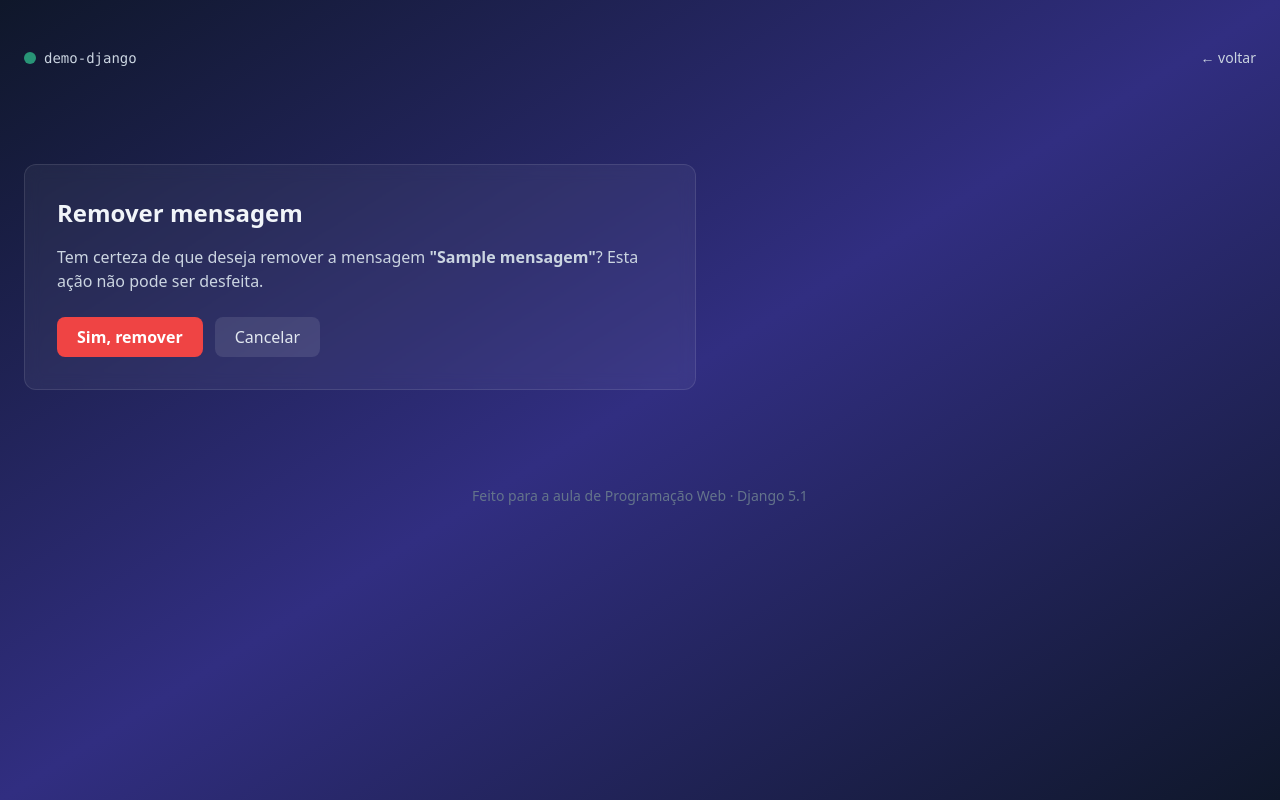
After one commit to estebanalfsa/demo-django, a Django app: page /mensagens/1/remover/ in a window 1280 px wide. The commit adds this page. Run offline with Django 5.2, Linux system fonts and the light colour scheme; tables that the repository leaves empty hold one stand-in row (values such as "Sample post"); some libraries are stand-ins or nearby versions.

Commit message:
Routeiro 6 COMPLETO

```diff
--- a/home/urls.py
+++ b/home/urls.py
@@ -6,5 +6,6 @@ urlpatterns = [
     path("", views.index, name="index"),
     path("sobre/", views.sobre, name="sobre"),
     path("nova/", views.nova_mensagem, name="nova_mensagem"),
-    path("mensagens/<int:id>/editar/", views.editar_mensagem, name="editar_mensagem"),   # ← novo
+    path("mensagens/<int:id>/editar/", views.editar_mensagem, name="editar_mensagem"),
+    path("mensagens/<int:id>/remover/", views.remover_mensagem, name="remover_mensagem"),
 ]
--- a/home/views.py
+++ b/home/views.py
@@ -1,10 +1,9 @@
-from django.shortcuts import redirect, render, get_object_or_404
+from django.contrib import messages
+from django.shortcuts import get_object_or_404, redirect, render
 from django.utils.text import slugify
 
 from .forms import MensagemForm
 from .models import Mensagem, Tag
-from django.contrib import messages
-
 
 def _aplicar_tags(mensagem, tags_texto):
     """Substitui as tags da mensagem pelas que vieram do formulário."""
@@ -57,3 +56,13 @@ def editar_mensagem(request, id):
         form = MensagemForm(instance=mensagem, initial={"tags": tags_atuais})
 
     return render(request, "home/editar.html", {"form": form, "mensagem": mensagem})
+
+def remover_mensagem(request, id):
+    mensagem = get_object_or_404(Mensagem, id=id)
+
+    if request.method == "POST":
+        mensagem.delete()
+        messages.success(request, "Mensagem removida.")
+        return redirect("index")
+
+    return render(request, "home/remover.html", {"mensagem": mensagem})
--- /dev/null
+++ b/templates/home/remover.html
@@ -0,0 +1,47 @@
+<!DOCTYPE html>
+<html lang="pt-br">
+<head>
+    <meta charset="UTF-8">
+    <meta name="viewport" content="width=device-width, initial-scale=1.0">
+    <title>Remover mensagem — Demo Django</title>
+    <script src="https://cdn.tailwindcss.com"></script>
+</head>
+<body class="bg-gradient-to-br from-slate-900 via-indigo-900 to-slate-900 min-h-screen text-slate-100">
+
+    <header class="container mx-auto px-6 py-12">
+        <nav class="flex items-center justify-between">
+            <div class="flex items-center gap-2">
+                <span class="w-3 h-3 rounded-full bg-emerald-400 animate-pulse"></span>
+                <span class="font-mono text-sm text-slate-300">demo-django</span>
+            </div>
+            <a href="/" class="text-sm text-slate-300 hover:text-white transition">← voltar</a>
+        </nav>
+    </header>
+
+    <main class="container mx-auto px-6 py-12">
+        <section class="bg-white/5 backdrop-blur border border-white/10 rounded-xl p-8 max-w-2xl">
+            <h1 class="text-2xl font-bold mb-4">Remover mensagem</h1>
+            <p class="text-slate-300 mb-6">
+                Tem certeza de que deseja remover a mensagem
+                <strong>"{{ mensagem.titulo }}"</strong>? Esta ação não pode ser desfeita.
+            </p>
+
+            <form method="post" action="{% url 'remover_mensagem' mensagem.id %}" class="flex items-center gap-3">
+                {% csrf_token %}
+                <button type="submit"
+                        class="px-5 py-2 rounded-lg bg-red-500 hover:bg-red-400 text-white font-semibold transition">
+                    Sim, remover
+                </button>
+                <a href="/" class="px-5 py-2 rounded-lg bg-white/10 hover:bg-white/20 text-slate-200 transition">
+                    Cancelar
+                </a>
+            </form>
+        </section>
+    </main>
+
+    <footer class="container mx-auto px-6 py-12 text-center text-slate-500 text-sm">
+        Feito para a aula de Programação Web · Django {{ '5.1' }}
+    </footer>
+
+</body>
+</html>
```
Also changed, not shown: templates/home/index.html (+8 -1 lines), README.md, imagens/delete.png (added), imagens/editar.png (added), imagens/home5.png (deleted), imagens/homeACTUAL.png (added), imagens/removecomplete.png (added), templates/home/editar.html (renamed from templates/editar.html).
